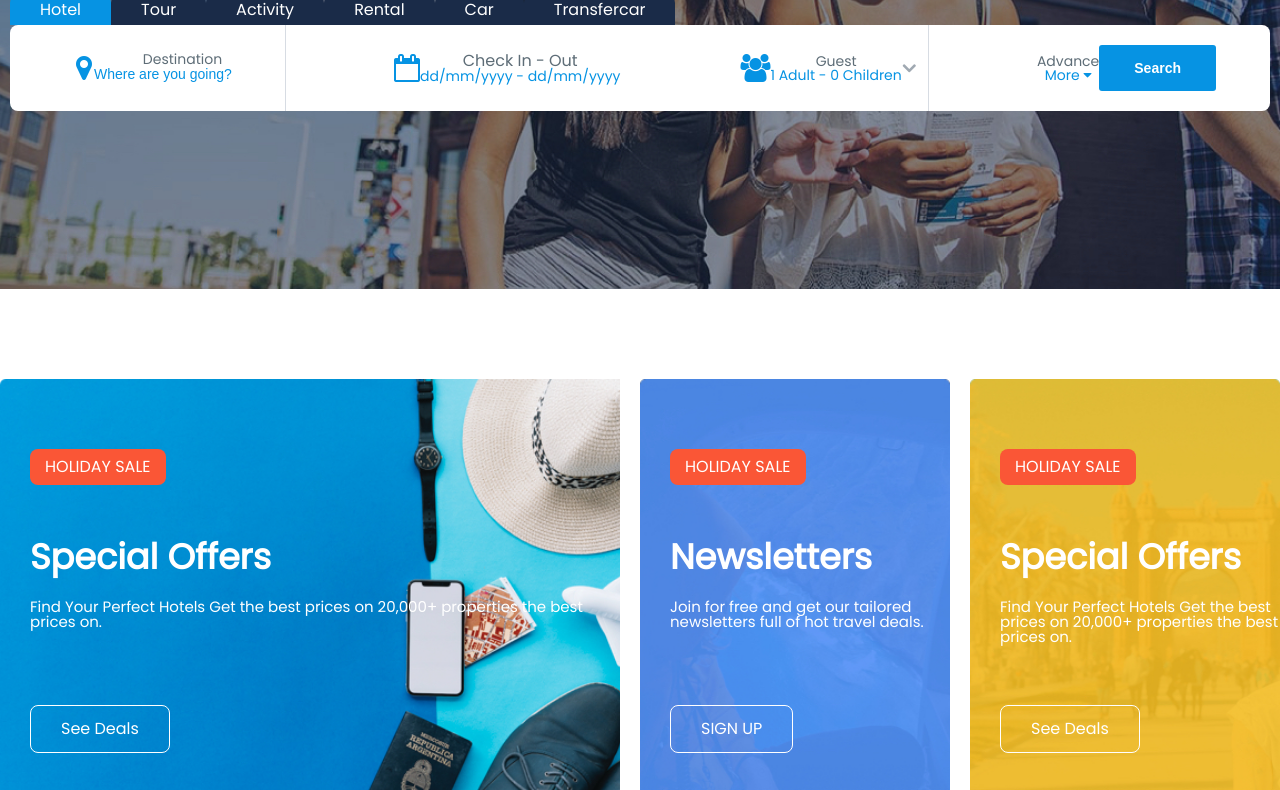
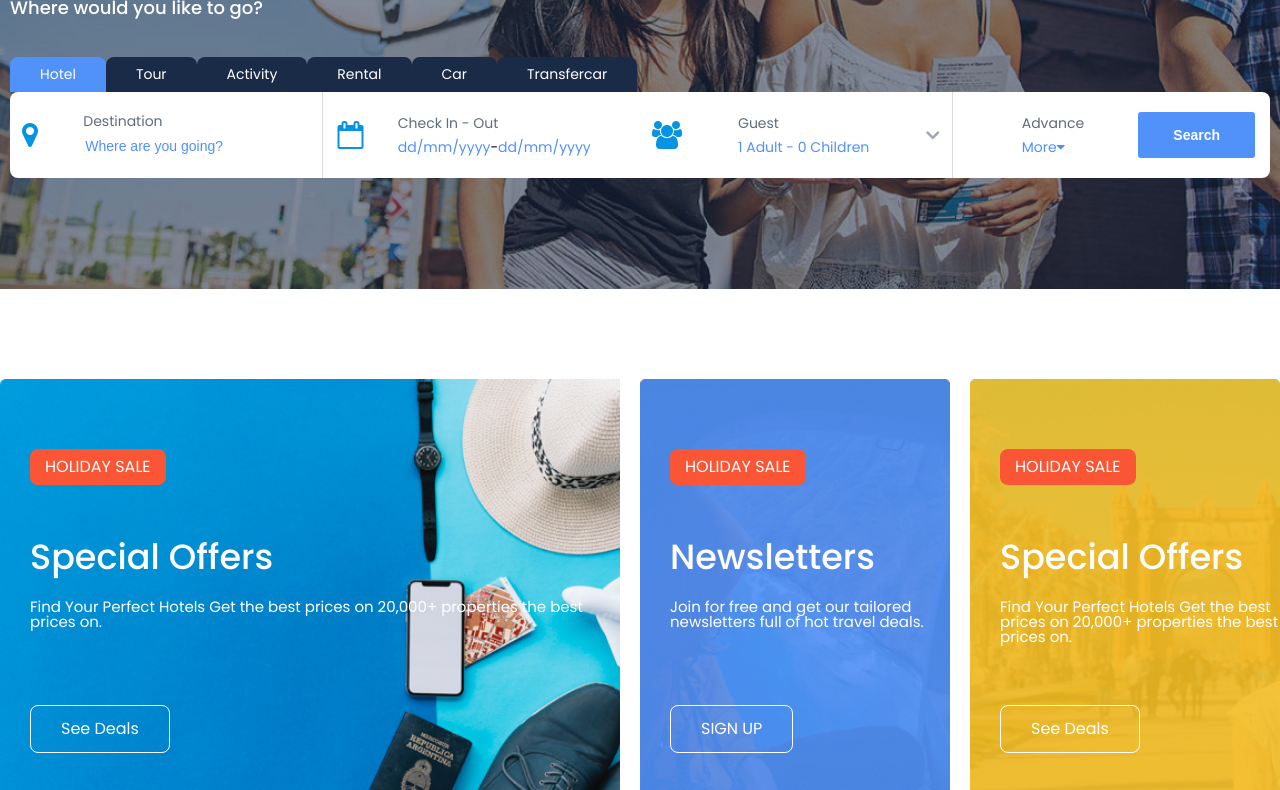
Before and after one commit to kevin-alexis/Maquetado-de-pagina-mixmap, a plain HTML site: page index.html in a window 1280 px wide. Shown: the part 284-1074 px from the top of the page. Drawn offline with nearby package versions, Linux system fonts and the light colour scheme.

Commit message:
The header is finished

```diff
--- a/css/styles.css
+++ b/css/styles.css
@@ -7,6 +7,7 @@
     --white-grey: #d7dce3;
     --orange:#FA5636;
     --radiant-blue: rgba(6,147,227,1);
+    --blue: #5191fa;
 }
 
 body{
@@ -17,10 +18,10 @@ body{
 h1{
     font-size: 3.3rem;
 }
-
+/*
 p{
     font-size: 1rem;
-}
+} */
 
 /*Header*/
 header{
@@ -95,7 +96,7 @@ header a{
 
 /*Section 1*/
 
-.search-container{
+.search-section{
     background-image: url(../assets/images/img_hero_6.jpg);
     background-position: center center;
     width: 100%;
@@ -202,33 +203,44 @@ nav ul li a{
     background-color: var(--orange);
     border-radius: 3px;
     padding: 10px 25px;
+    font-weight: 450;
 }
 
-.search-container{
+.search-section{
     color: var(--white);
 }
 
-.search-container > div{
+.search-container h1{
+    margin-bottom: 20px;
+    font-family: 'Libre Baskerville', serif;
+}
+
+.search-container > p{
+    font-size: 18px;
+    font-weight: 500;
+    margin-bottom: 40px;
+}
+
+
+.search-section > div{
     padding: 10px;
 }
 
-.search-container div{
+.search-section div{
     max-width: 1320px;
     margin: 0 auto;
     align-items: center;
-}
-
-.search-container h1{
-    font-family: 'Libre Baskerville', serif;
 }
 
 .search-filter ul{
     display: flex;
 }
 
-
 .filter{
-    padding: 7px 30px;
+    font-size: 14px;
+    box-sizing: border-box;
+    height: 35px;
+    padding:10px 30px;
     background-color: var(--primary-color);
     border-radius: 8px 8px 0 0;
 }
@@ -238,7 +250,7 @@ nav ul li a{
 }
 
 .active{
-    background-color: var(--radiant-blue);
+    background-color: var(--blue);
 }
 
 .form-filter-container{
@@ -261,13 +273,26 @@ nav ul li a{
 
 .item-filter{
     display: flex;
-    padding: 10px 0;
+    padding: 15px;
+    width: 100%;
 }
 
 .item-filter > div{
     display: flex;
     justify-content: center;
+    align-items: flex-start;
     flex-direction: column;
+}
+
+.item-filter > div p{
+    display: flex;
+    justify-content: center;
+    align-items: flex-start;
+
+}
+
+.item-filter label{
+    padding-bottom: 10px;
 }
 
 .item-filter input{
@@ -278,7 +303,12 @@ nav ul li a{
 
 .item-filter input::placeholder,
 .text-blue{
-    color: var(--radiant-blue);
+    color: var(--blue);
+    font-size: 14px;
+}
+
+.text-blue span{
+    color: var(--black);
     font-size: 14px;
 }
 
@@ -290,7 +320,7 @@ nav ul li a{
 
 .item-filter button{
     cursor: pointer;
-    background-color: var(--radiant-blue);
+    background-color: var(--blue);
     color: var(--white);
     border: 0;
     border-radius: 3px;
@@ -378,7 +408,7 @@ input[type="date"]::-webkit-calendar-picker-indicator {
     position: absolute;
     top: 160px;
     left: 30px;
-    font-weight: bold;
+    font-weight: 500;
 }
 
 .offer1 p,
@@ -486,12 +516,17 @@ input[type="date"]::-webkit-calendar-picker-indicator {
 
 .trending-tour h2{
     font-size: 28px;
-    font-weight: bold;
+    font-weight: 500;
 }
 
 .trending-tour-options{
     display: flex;
+}
 
+.trending-tour-options select{
+    border: 0;
+    color: var(--radiant-blue);
+    font-size: 28px;
 }
 
 .tour-card-container{
@@ -512,6 +547,7 @@ input[type="date"]::-webkit-calendar-picker-indicator {
 
 .top-footer h2{
     font-size: 24px;
+    font-weight: 500;
 }
 
 .top-footer p{
@@ -577,7 +613,7 @@ input[type="date"]::-webkit-calendar-picker-indicator {
 
 .middle-footer h3{
     font-size: 14px;
-    font-weight: bold;
+    font-weight: 500;
 }
 
 .need-help h3,
@@ -602,7 +638,7 @@ input[type="date"]::-webkit-calendar-picker-indicator {
 .information{
     font-size: 22px;
     color: var(--black);
-    font-weight: bold;
+    font-weight: 500;
 }
 
 .fa-facebook-official,
--- a/index.html
+++ b/index.html
@@ -7,7 +7,7 @@
     <link rel="stylesheet" href="./css/reset.css">
     <link rel="stylesheet" href="./font-awesome-4.7.0/css/font-awesome.min.css">
     <link rel="stylesheet" href="./css/styles.css">
-    <link href="https://fonts.googleapis.com/css2?family=Poppins:wght@100;200;300;400&display=swap" rel="stylesheet">
+    <link href="https://fonts.googleapis.com/css2?family=Poppins:wght@100;200;300;400;500&display=swap" rel="stylesheet">
     <link href="https://fonts.googleapis.com/css2?family=Libre+Baskerville&display=swap" rel="stylesheet">
     <title>Home Page - MixMap</title>
 
@@ -130,9 +130,9 @@
     </header>
 
     <main>
-        <section class="search-container">
-            <div>
-                    <h1>Hi There!</h1>
+        <section class="search-section">
+            <div class="search-container">
+                <h1>Hi There!</h1>
                 <p>Where would you like to go?</p>
 
                 <div class="search-filter">
@@ -156,8 +156,8 @@
                             <div class="item-filter ">
                                 <i class="fa fa-calendar-o" aria-hidden="true"></i>
                                 <div class="dates-container">
-                                    <p class="label-date text-grey">Check In - Out</p>
-                                    <p class="date text-blue">dd/mm/yyyy - dd/mm/yyyy</p>
+                                    <label class="label-date text-grey">Check In - Out</label>
+                                    <p class="date text-blue">dd/mm/yyyy <span>-</span> dd/mm/yyyy</p>
                                 </div>
                             </div>
                             <div class="item-filter filter-right">
@@ -224,7 +224,7 @@
             </div>
             <div class="card-container">
                 <div class="card">
-                    <img src="./assets/images/cheapest-car-insurance-in-new-jersey-nj-story.jpg" alt="">
+                        <img src="./assets/images/cheapest-car-insurance-in-new-jersey-nj-story.jpg" alt="">
                     <div class="text-card">
                         <div>
                             <h3>New Jersey</h3>
```
